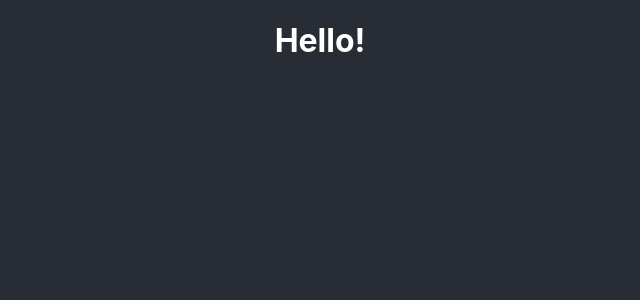
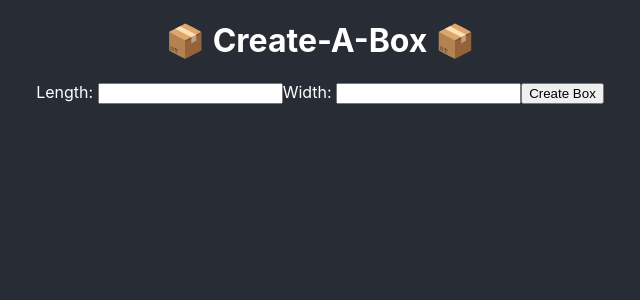
Before and after one commit to TyeCampbell/react-boxmaker, a React (Create React App) app: page / in a window 1280 px wide. Shown: the top 300 px of the page, without its empty margins (320-960 px from the left). Built offline with nearby package versions, Linux system fonts and the light colour scheme.

Commit message:
created the intital form box and functions to update state as changes are made to the form

```diff
--- a/src/BoxList.js
+++ b/src/BoxList.js
@@ -11,7 +11,7 @@ class BoxList extends Component {
     render() {
         return(
             <div>
-                <h1>Hello!</h1>
+                <NewBoxForm/>
             </div>
         )
     }
--- a/src/NewBoxForm.js
+++ b/src/NewBoxForm.js
@@ -3,11 +3,36 @@ import React, { Component } from 'react';
 class NewBoxForm extends Component {
     constructor(props){
         super(props);
+        this.state = { length: '', width: '', };
+        this.handleSubmit = this.handleSubmit.bind(this);
+        this.handleChange = this.handleChange.bind(this);
+    }
+
+    handleSubmit(evt) {
+        evt.preventDefault();
+        //createBox
+        this.setState({length:'', width:''});
+    }
+
+    handleChange(evt) {
+        this.setState({
+            length: evt.target.value,
+        })
     }
 
     render(){
         return(
-            <div></div>
+            <div>
+                <h1>📦 Create-A-Box 📦</h1>
+                <form onSubmit={this.handleSubmit}>
+                     <label htmlFor='length'>Length: </label>
+                     <input value={this.state.length} onChange={this.handleChange}/>
+                     <label htmlFor='width'>Width: </label>
+                     <input/>
+                     <button>Create Box</button>
+                </form>
+            <h1>{this.state.length}</h1>
+            </div>
         )
     }
 }
```
